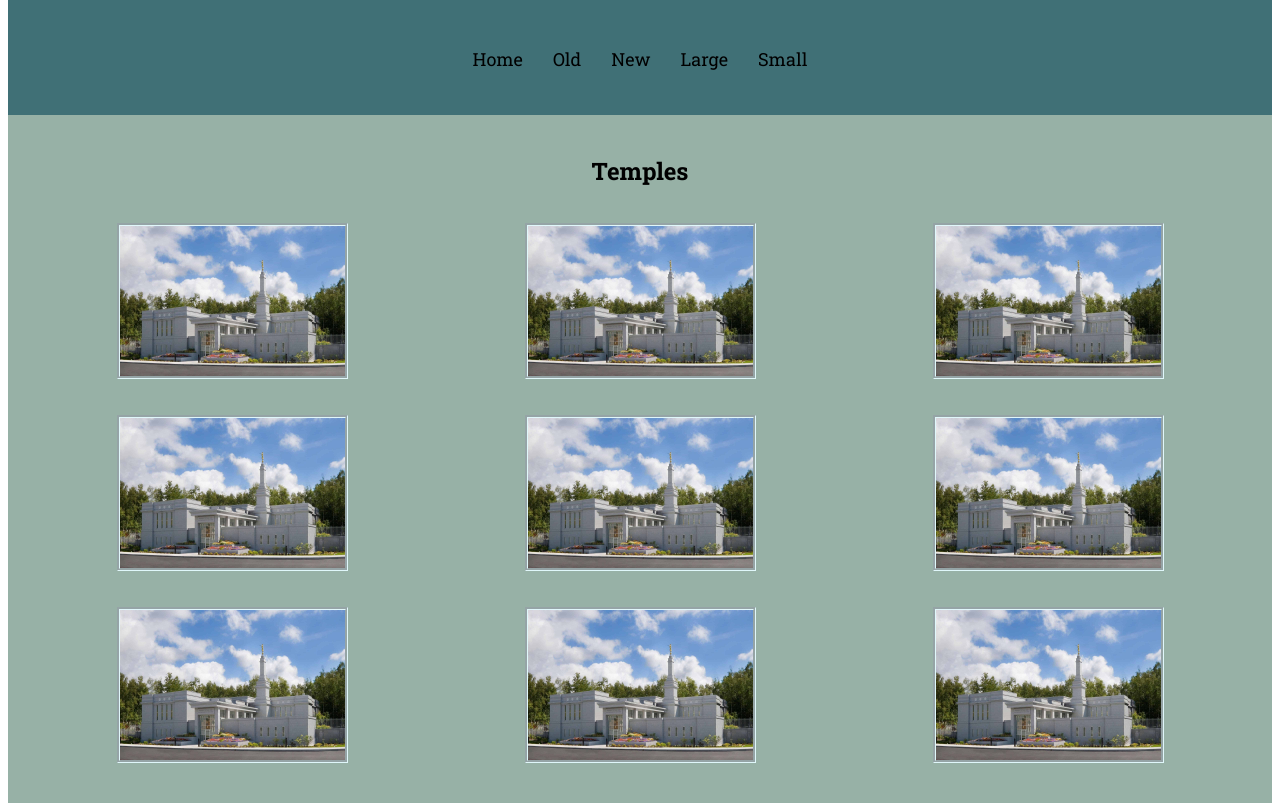
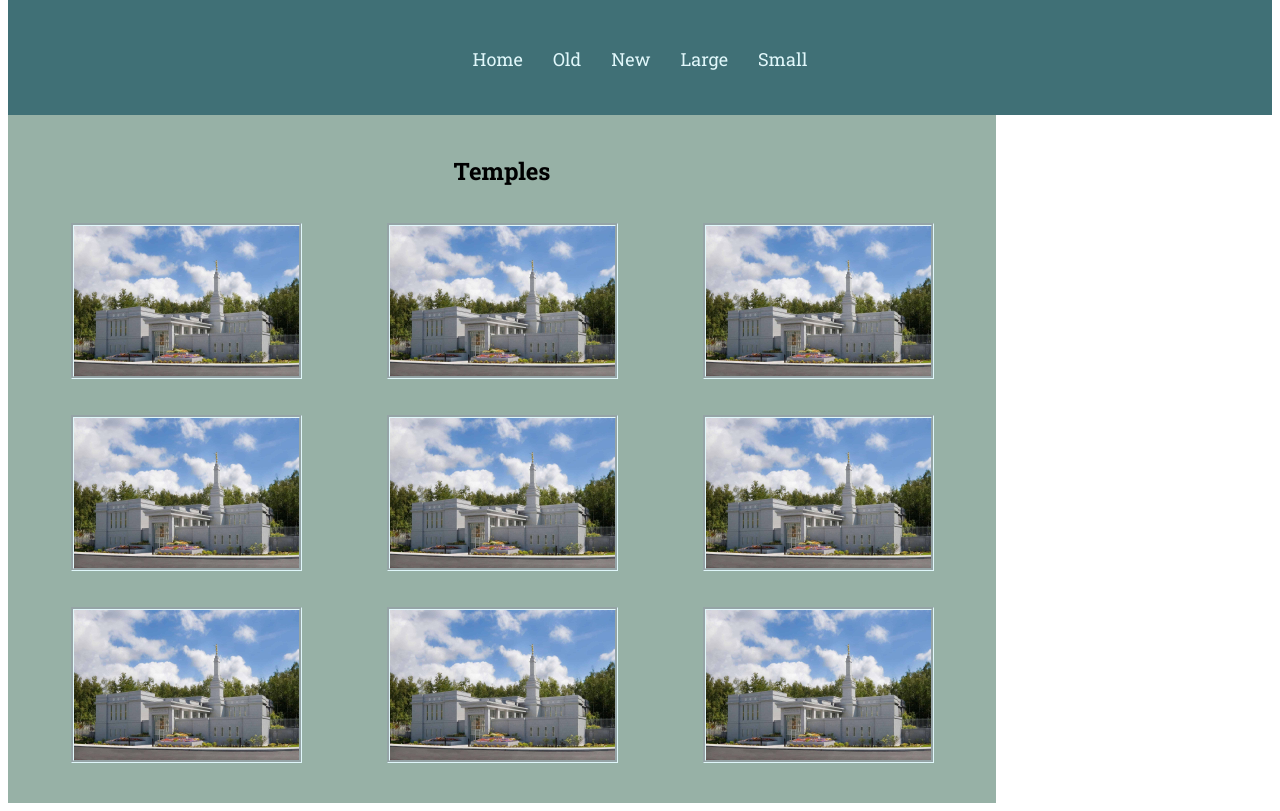
Before and after one commit to HeathLyon/wdd131, a plain HTML site: page temples.html in a window 1280 px wide. Shown: the part 91-902 px from the top of the page. Drawn offline with Linux system fonts and the light colour scheme; a web font is replaced by a local one.

Commit message:
responsive??

```diff
--- a/styles/temples.css
+++ b/styles/temples.css
@@ -23,9 +23,11 @@ header {
 
 /* Main Content Styles */
 main {
+    align-content: center;
     text-align: center;
     padding: 20px;
     background-color: var(--accent-color2);
+    max-width: 75%;
 }
 .temples{
     display:grid;
@@ -43,13 +45,13 @@ nav{
 }
 nav a {
     text-decoration: none;
-    color: black;
+    color: var(--accent-color);
     padding: 10px 15px;
     font-size: 18px;
     transition: color 0.3s, black 0.3s;
 }
 nav a:hover {
-    color: white;
-    background-color: black;
+    color: black;
+    background-color: var(--accent-color2);
     border-radius: 8px;
 }
--- a/temples.html
+++ b/temples.html
@@ -41,23 +41,23 @@
     <main>
         <h2>Temples</h2>
         <section class="temples">
-            <figure><img src="images/anchorage-alaska-temple.jpg" alt="HeathLyon picture" class="templeImg">
+            <figure><img src="images/anchorage-alaska-temple.jpg" alt="Temple" class="templeImg">
                 <figcaption></figcaption></figure>
-            <figure><img src="images/anchorage-alaska-temple.jpg" alt="HeathLyon picture" class="templeImg">
+            <figure><img src="images/anchorage-alaska-temple.jpg" alt="Temple" class="templeImg">
                 <figcaption></figcaption></figure>
-            <figure><img src="images/anchorage-alaska-temple.jpg" alt="HeathLyon picture" class="templeImg">
+            <figure><img src="images/anchorage-alaska-temple.jpg" alt="Temple" class="templeImg">
                 <figcaption></figcaption></figure>
-            <figure><img src="images/anchorage-alaska-temple.jpg" alt="HeathLyon picture" class="templeImg">
+            <figure><img src="images/anchorage-alaska-temple.jpg" alt="Temple" class="templeImg">
                 <figcaption></figcaption></figure>
-            <figure><img src="images/anchorage-alaska-temple.jpg" alt="HeathLyon picture" class="templeImg">
+            <figure><img src="images/anchorage-alaska-temple.jpg" alt="Temple" class="templeImg">
                 <figcaption></figcaption></figure>
-            <figure><img src="images/anchorage-alaska-temple.jpg" alt="HeathLyon picture" class="templeImg">
+            <figure><img src="images/anchorage-alaska-temple.jpg" alt="Temple" class="templeImg">
                 <figcaption></figcaption></figure>
-            <figure><img src="images/anchorage-alaska-temple.jpg" alt="HeathLyon picture" class="templeImg">
+            <figure><img src="images/anchorage-alaska-temple.jpg" alt="Temple" class="templeImg">
                 <figcaption></figcaption></figure>
-            <figure><img src="images/anchorage-alaska-temple.jpg" alt="HeathLyon picture" class="templeImg">
+            <figure><img src="images/anchorage-alaska-temple.jpg" alt="Temple" class="templeImg">
                 <figcaption></figcaption></figure>
-            <figure><img src="images/anchorage-alaska-temple.jpg" alt="HeathLyon picture" class="templeImg">
+            <figure><img src="images/anchorage-alaska-temple.jpg" alt="Temple" class="templeImg">
                 <figcaption></figcaption></figure>
         </section>
 
```
